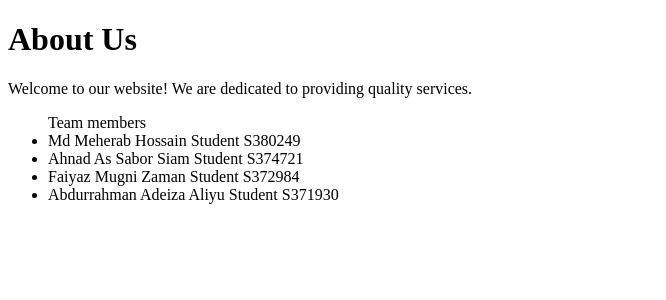
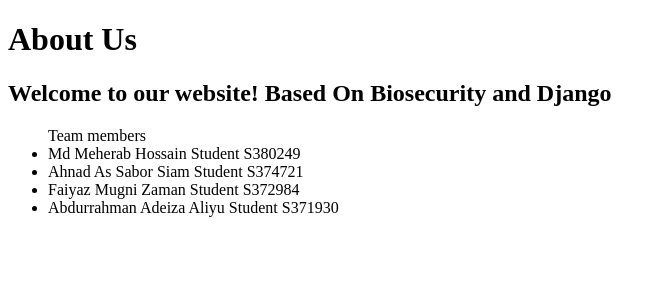
Before and after one commit to Faiyaz197023/HIT237, a Django app: page /about/ in a window 1280 px wide. Shown: the part 108-408 px from the top of the page, without its empty margins (0-666 px from the left). Run offline with Django 5.2, Linux system fonts and the light colour scheme.

Commit message:
Update aboutus.html

```diff
--- a/Mango_app/templates/main/aboutus.html
+++ b/Mango_app/templates/main/aboutus.html
@@ -10,7 +10,7 @@
         {% include 'main/nav.html' %}
     </nav>
     <h1>About Us</h1>
-    <p>Welcome to our website! We are dedicated to providing quality services.</p>
+    <h2>Welcome to our website! Based On Biosecurity and Django</h2>
     <ul> Team members
         <li>
         Md Meherab Hossain
```
